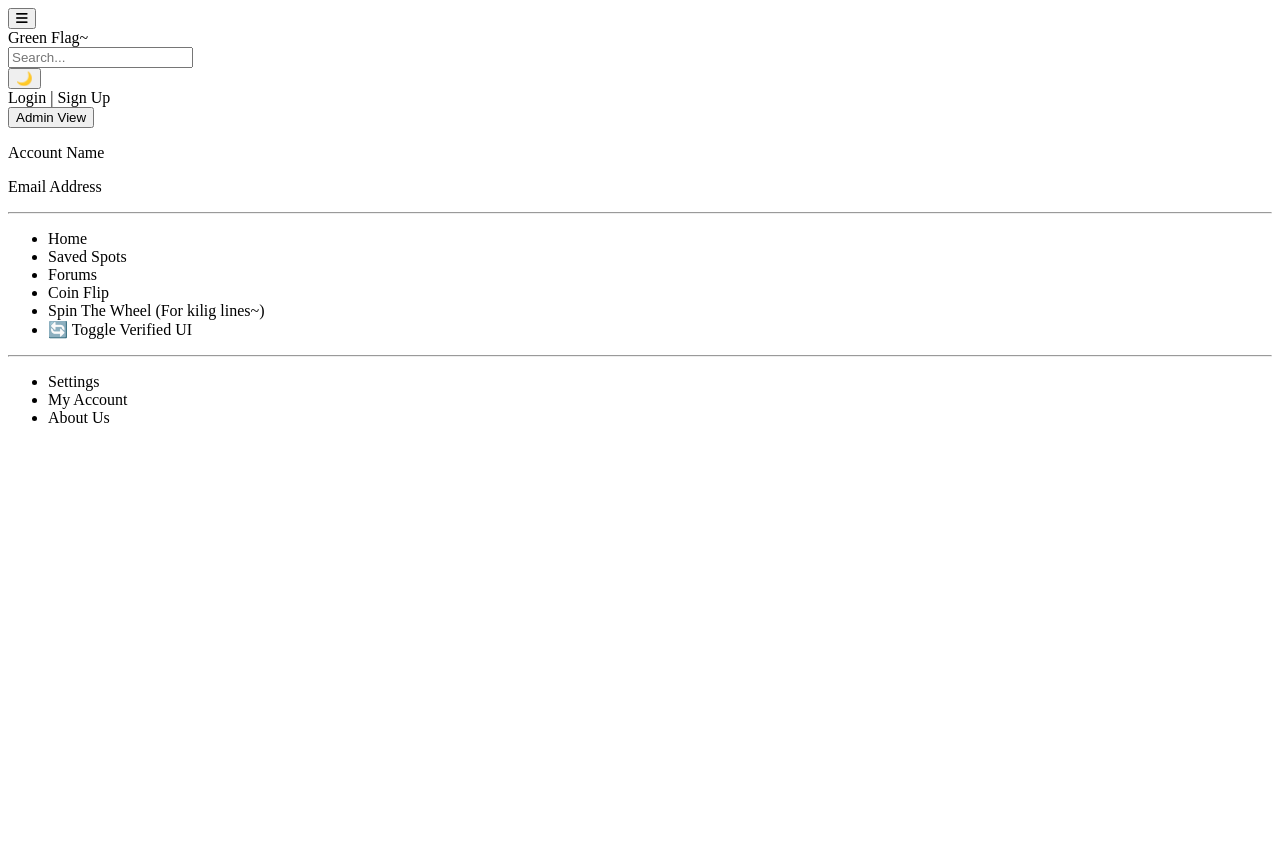
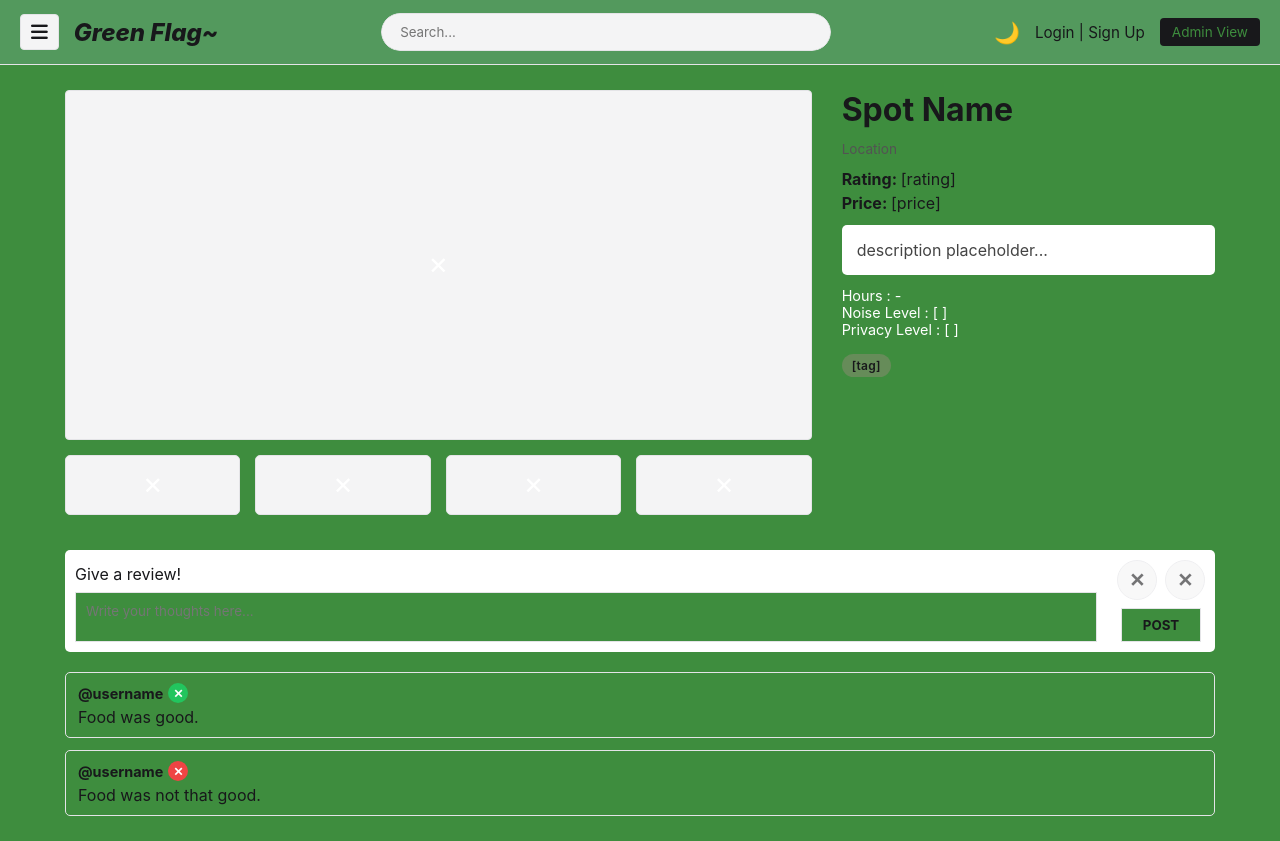
Before and after one commit to CGEMIYA/CCDEVAP-S15-Team-1-GreenFlag, a PHP site: page /indiv_spot.html in a window 1280 px wide. Before the commit the page ends 423 px from the top, so only its background shows below. Run offline with PHP 8.4, Linux system fonts and the light colour scheme.

Commit message:
add: indiv_spot

```diff
--- a/homepage.html
+++ b/homepage.html
@@ -75,7 +75,7 @@
                             <p class="metrics">[rating]<br>[price]</p>
                         </div>
                     </div>
-                    <div class="spot-card" onclick="openSpot('Archer\'s Place')">
+                    <div class="spot-card" onclick="goToSpot('ArchersPlace')">
                         <div class="image-wireframe-box">✕</div>
                         <div class="card-details">
                             <h3>Archer’s Place</h3>
@@ -84,7 +84,7 @@
                             <p class="metrics">4.7★ (57)<br>$$$</p>
                         </div>
                     </div>
-                    <div class="spot-card" onclick="openSpot('Cafe Masa')">
+                    <div class="spot-card" onclick="goToSpot('CafeMasa')">
                         <div class="image-wireframe-box">✕</div>
                         <div class="card-details">
                             <h3>Cafe Masa</h3>
--- a/indiv_spot.html
+++ b/indiv_spot.html
@@ -5,7 +5,7 @@
     <meta charset="UTF-8">
     <meta name="viewport" content="width=device-width, initial-scale=1.0">
     <title>Green Flag - Spot Details</title>
-    <link rel="stylesheet" href="homepage.css">
+    <link rel="stylesheet" href="style.css">
     <link rel="stylesheet" href="https://cdnjs.cloudflare.com/ajax/libs/font-awesome/6.5.1/css/all.min.css">
 </head>
 
@@ -74,8 +74,81 @@
 
     <!-- MAIN -->
      <main class="container">
+        <div id="spot-details">
+            <div class="spot-detail-main">
+
+                <!-- PHOTO GALLERY PART -->
+                <div class="photo-gallery">
+                    <div class="main-wireframe">✕</div>
+                    <div class="thumbnail-row">
+                        <div class="thumbnail">✕</div>
+                        <div class="thumbnail">✕</div>
+                        <div class="thumbnail">✕</div>
+                        <div class="thumbnail">✕</div>
+                    </div>
+                </div>
+
+                <!-- SIDE INFO PART -->
+                <div class="side-info">
+                    <h1 id="title">Spot Name</h1>
+                    <p class="location" id="location">Location</p>
+                    <div class="meta-specs">
+                        <p><strong>Rating:  </strong> <span id="rating">[rating]</span></p>
+                        <p><strong>Price:  </strong> <span id="price">[price]</span></p>
+                    </div>
+
+                    <p class="description" id="description">
+                        description placeholder...
+                    </p>
+
+                    <div class="more-details">
+                        <p id="hours">Hours : -</p>
+                        <p id="noise">Noise Level : [ ]</p>
+                        <p id="privacy">Privacy Level : [ ]</p>
+                    </div>
+
+                    <div class="tags" id="tags">
+                        <span>[tag]</span>
+                    </div>
+                </div>
+            </div>
+
+            <!-- REVIEW -->
+            <div class="reviews-section">
+                <div class="review-input-box">
+                    <label>Give a review!</label>
+                    <textarea id="new-review-text" placeholder="Write your thoughts here..."></textarea>
+                </div>
+                <div class="review-action-panel">
+                    <div class="rating-box" id="rating-box-ctrls">
+                        <button type="button" class="flag-btn green-flag" id="green-flag-btn" aria-label="Green flag" onclick="selectGreenFlag()">
+                            <!-- image here -->✕
+                        </button>
+                        <button type="button" class="flag-btn red-flag" id="red-flag-btn" aria-label="Red flag" onclick="selectRedFlag()">
+                            <!-- image here -->✕
+                        </button>
+                    </div>
+                    <button class="post-review-btn" id="submit-review-btn" onclick="postReview()">POST</button>
+                </div>
+            </div>
+
+            <div class="comments-stream" id="comments-container">
+                <div class="comment-card">
+                    <!-- Image to replace X -->
+                    <p class="comment-author">@username <span class="green-flag-icon">✕</span></p>
+                    <p class="comment-text">Food was good.</p>
+                </div>
+                <div class="comment-card">
+                    <!-- Image to replace X -->
+                    <p class="comment-author">@username <span class="red-flag-icon">✕</span></p>
+                    <p class="comment-text">Food was not that good.</p>
+                </div>
+            </div>
+        </div>
 
      </main>
 
+     <script src="script.js"></script>
+
 </body>
 </html>
--- a/style.css
+++ b/style.css
@@ -61,7 +61,9 @@ body {
 .main-hero-wireframe,
 .thumb-wireframe,
 .large-wireframe-box,
-.rating-box-wireframe {
+.rating-box-wireframe,
+.main-wireframe,
+.thumbnail {
     background-color: var(--bg-elements);
     border: 1px solid var(--border-color);
     color: var(--text-muted);
@@ -525,6 +527,188 @@ body {
     font-weight: 600;
 }
 
+/**
+ * INDIVIDUAL SPOT
+ */
+
+ .spot-detail-main {
+    display: grid;
+    grid-template-columns: 2fr 1fr;
+    gap: 30px;
+    margin-bottom: 35px;
+ }
+
+ .main-wireframe {
+    width: 100%;
+    height: 350px;
+    border-radius: 4px;
+ }
+
+ .thumbnail-row {
+    display: grid;
+    grid-template-columns: repeat(4, 1fr);
+    gap: 15px;
+    margin-top: 15px;
+ }
+
+ .thumbnail {
+    height: 60px;
+    border-radius: 5px;
+ }
+
+ .side-info {
+    display: flex;
+    flex-direction: column;
+    gap: 12px;
+ }
+
+ .meta-specs {
+    display: flex;
+    font-size: 1rem;
+    flex-direction: column;
+    gap: 4px;
+ }
+
+ .description {
+    background-color: var(--bg-secondary);
+    padding: 15px;
+    border-radius: 5px;
+ }
+
+ .more-details {
+    font-size: 0.9rem;
+    color: var(--text-muted);
+ }
+
+ /* Review section */
+ .reviews-section {
+    display: flex;
+    gap: 20px;
+    background: var(--bg-secondary);
+    padding: 10px;
+    border-radius: 5px;
+    margin-bottom: 20px;
+    align-items: flex-end;
+ }
+
+ .review-input-box {
+    flex: 1;
+    display: flex;
+    flex-direction: column;
+    gap: 8px;
+ }
+
+ .review-input-box textarea {
+    width: 100%;
+    height: 50px;
+    padding: 10px;
+    border: 1px solid var(--border-color);
+    background: var(--bg-primary);
+    color: var(--text-main);
+    resize: none;
+ }
+
+ .review-action-panel {
+    display: flex;
+    flex-direction: column;
+    gap: 8px;
+    align-items: center;
+ }
+
+ .rating-box {
+    display: flex;
+    gap: 8px;
+ }
+
+ .flag-btn {
+    width: 40px;
+    height: 40px;
+    border-radius: 50%;
+    border: 1.5px solid var(--border-color);
+    background: var(--bg-elements);
+    cursor: pointer;
+    display: flex;
+    align-items: center;
+    justify-content: center;
+    transition: all 0.25s ease;
+    opacity: 0.60;
+    padding: 0;
+    color: var(--text-main);
+    font-weight: bold;
+    font-size: 1.2rem;
+ }
+
+ /*.flag-btn img {} TO BE ADDED LATER*/
+ .flag-btn:hover {
+    opacity: 1;
+    transform: scale(1.1);
+ }
+
+ .flag-btn.selected {
+    opacity: 1;
+ }
+
+ .green-flag.selected {
+    border-color: var(--accent-green);
+ }
+
+ .red-flag.selected {
+    border-color: var(--accent-red);
+ }
+
+ .green-flag-icon, .red-flag-icon {
+    display: inline-flex;
+    align-items: center;
+    justify-content: center;
+    width: 20px;
+    height: 20px;
+    border-radius: 50%;
+    color: white;
+    font-size: 0.75rem;
+    font-weight: bold;
+ }
+
+ .green-flag-icon {
+    background-color: var(--accent-green);
+ }
+
+ .red-flag-icon {
+    background-color: var(--accent-red);
+ }
+
+ .post-review-btn {
+    width: 80px;
+    padding: 8px 0;
+    background: var(--bg-primary);
+    border: 1px solid var(--border-color);
+    font-weight: bold;
+    cursor: pointer;
+    color: var(--text-main);
+ }
+
+ .comments-stream {
+    display: flex;
+    flex-direction: column;
+    gap: 12px;
+ }
+
+ .comment-card {
+    background: var(--bg-primary);
+    border: 1px solid var(--border-color);
+    padding: 10px 12px;
+    border-radius: 5px;
+ }
+
+ .comment-author {
+    font-weight: bold;
+    font-size: 0.9rem;
+    margin-bottom: 4px;
+    display: flex;
+    align-items: center;
+    gap: 5px;
+ }
+
+
 /* Dark Mode Support */
 
 [data-theme="dark"] .list-card {
```
Also changed, not shown: homepage_extended.html (+4 -4 lines), script.js (+148 -0 lines).
